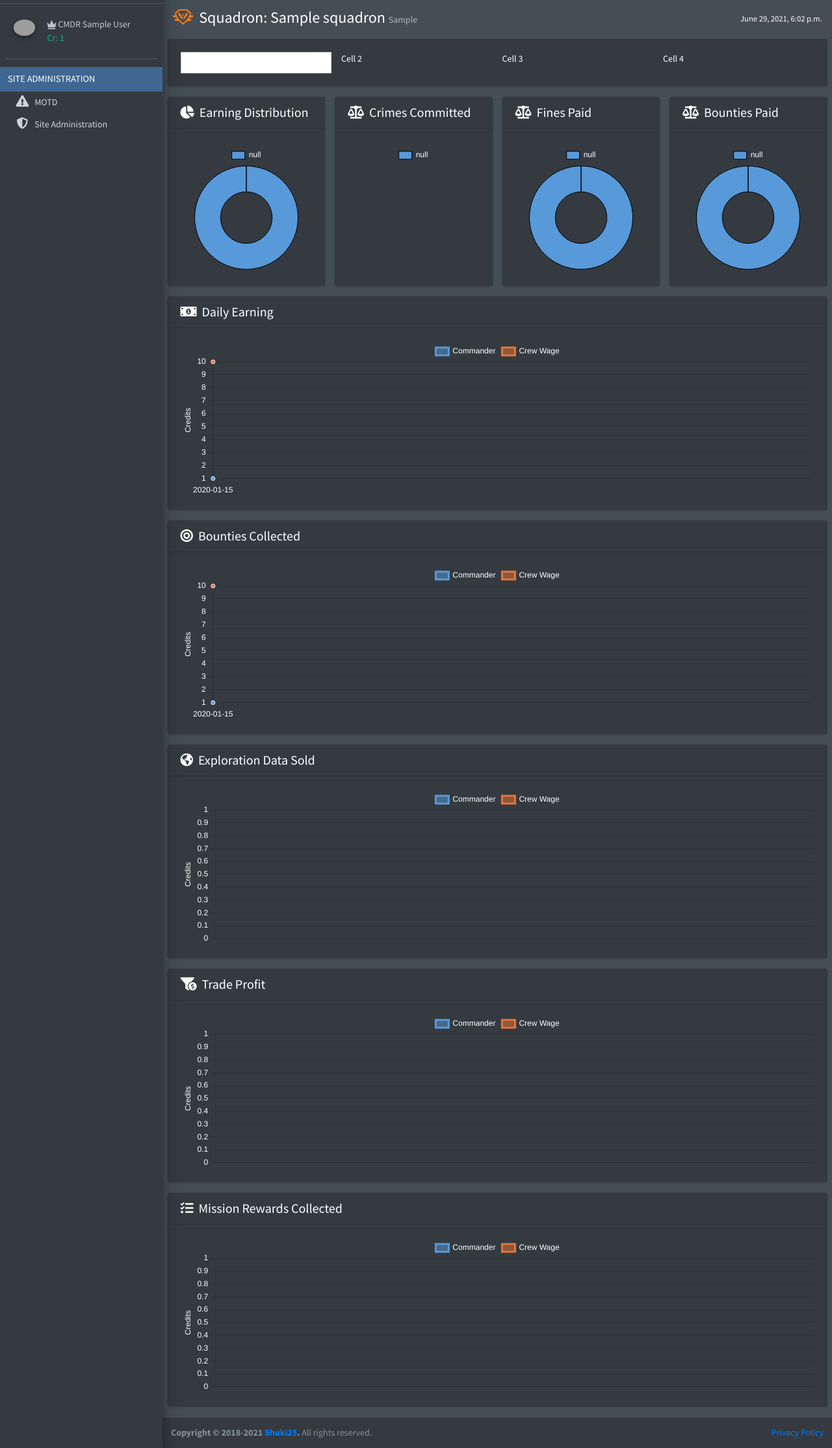
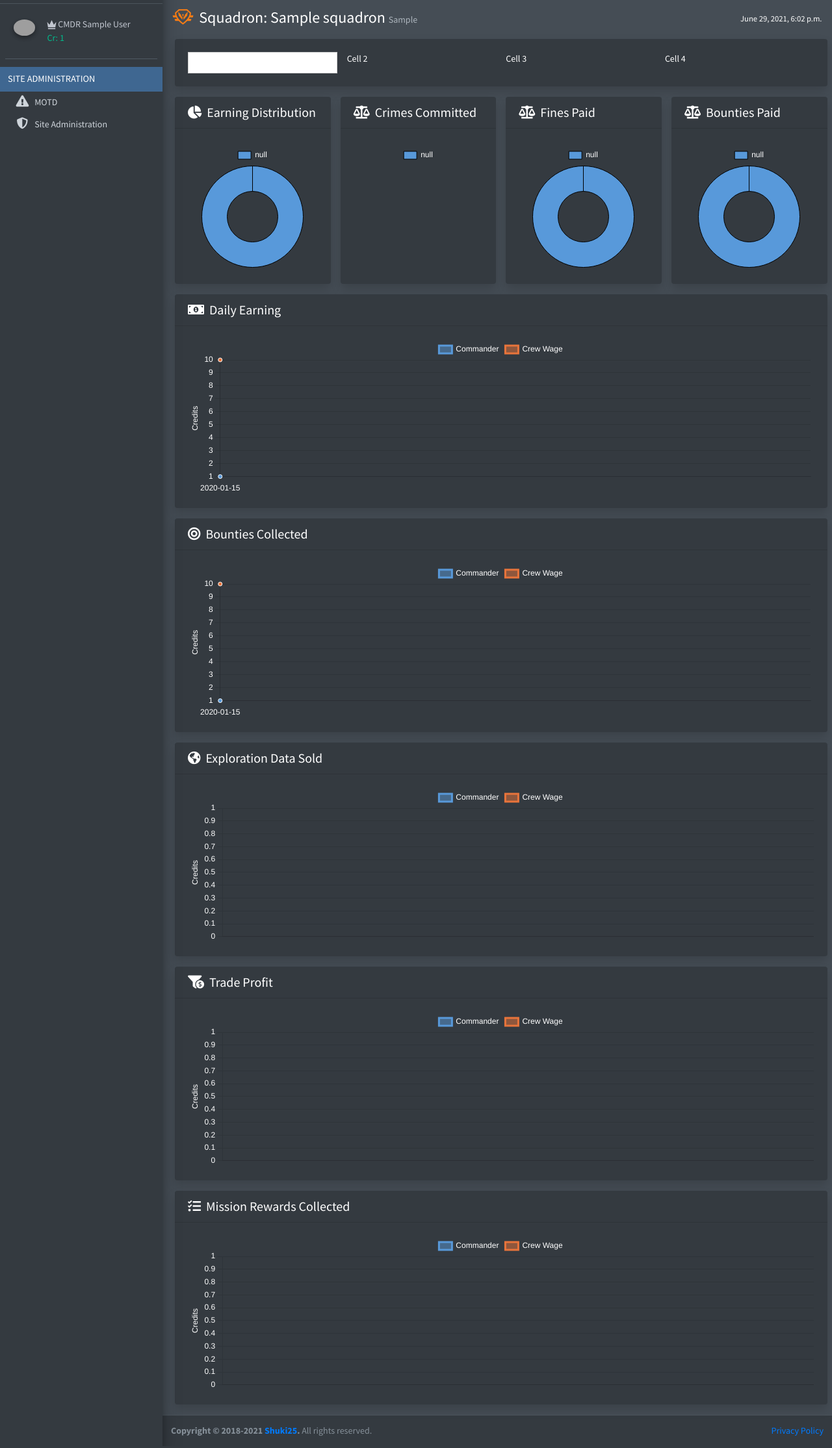
Before and after one commit to shuki25/edscc-ng, a Django app: page /commander/dashboard/ in a window 1280 px wide. Shown: the part 48-2277 px from the top of the page at 65% size. Run offline with Django 3.2, Linux system fonts and the light colour scheme; a user stored in the database is signed in; data comes from the database, SQL or seed files in the repository; tables that the repository leaves empty hold one stand-in row (values such as "Sample post"); parts of the project's set-up code (start-up, migrations or seed data) failed here and were passed over; some libraries are stand-ins or nearby versions; some web fonts are replaced; grey boxes are pictures that could not be loaded.

Commit message:
chore: improve UI/UX

```diff
--- a/edscc/templates/commander/dashboard.html
+++ b/edscc/templates/commander/dashboard.html
@@ -7,9 +7,9 @@
 {% endblock %}
 {% block content %}
     <div class="container-fluid">
-        <div class="row">
+        <div class="row ml-1">
             <div class="col-md-12">
-                <div class="card">
+                <div class="card shadow">
                     <div class="card-body">
                         <div class="row">
                             <div class="col-md-3">
@@ -34,14 +34,14 @@
         </div>
         <div class="row">
             <div class="col-md-12">
-                <div class="row">
+                <div class="row ml-1">
                     {% for key, row in pie_charts.items %}
                         {% if forloop.counter0|divisibleby:4 %}
                             {% if forloop.counter0 %}</div>
-                                <div class="row">{% endif %}
+                                <div class="row ml-1">{% endif %}
                         {% endif %}
                     <div class="col-md-3">
-                        <div class="card">
+                        <div class="card shadow">
                             <h5 class="card-header">
                                 <i class="{{ row.icon }} mr-2"></i>{% trans row.title %}
                             </h5>
@@ -55,9 +55,9 @@
                     {% endfor %}
                 </div>
                 {% for key, row in line_charts.items %}
-                    <div class="row">
+                    <div class="row ml-1">
                         <div class="col-md-12">
-                            <div class="card">
+                            <div class="card shadow">
                                 <h5 class="card-header">
                                     <i class="{{ row.icon }} mr-2"></i>{% trans row.title %}
                                 </h5>
```
Also changed, not shown: edscc/templates/squadron/leaderboard.html (+4 -8 lines).
